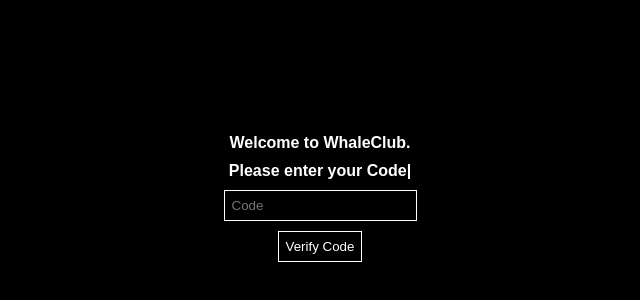
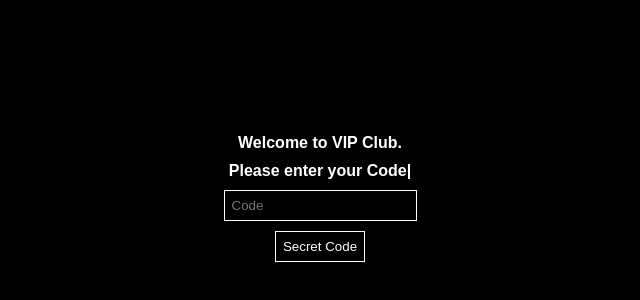
Before and after one commit to Ksmung1/portfolio, a React (Create React App) app: page / in a window 1280 px wide. Shown: the part 116-416 px from the top of the page, without its empty margins (320-960 px from the left). Built offline with nearby package versions, Linux system fonts and the light colour scheme.

Commit message:
3rd commit

```diff
--- a/src/screens/Auth.jsx
+++ b/src/screens/Auth.jsx
@@ -9,7 +9,7 @@
   const [welcomeText, setWelcomeText] = useState("");
   const [promptText, setPromptText] = useState("");
 
-  const welcomeMessage = "Welcome to WhaleClub.";
+  const welcomeMessage = "Welcome to VIP Club.";
   const promptMessage = "Please enter your Code|";
 
   // Typewriter effect function (FIXED)
@@ -60,7 +60,7 @@
         value={code}
         onChange={(e) => setCode(e.target.value)}
       />
-      <button onClick={handleClick}>Verify Code</button>
+      <button onClick={handleClick}>Secret Code</button>
     </div>
   );
 };
--- a/src/screens/Portfolio.jsx
+++ b/src/screens/Portfolio.jsx
@@ -5,22 +5,22 @@
     label: "ALTCOINS",
     coins: [
       { name: "Coin", amount: "Amount", isHeading: true },
-      { name: "KLV", amount: 2 },
+      { name: "KLV", amount: "soon" },
     ],
   },
   {
           label: "PRE-SALE Projects",
           coins: [
             { name: "Coin", amount: "Amount", isHeading: true },
-            { name: "KLV", amount: 2 },
+            { name: "FROX", amount: "soon" },
           ],
         },
   {
     label: "FUTURE TRADING",
     coins: [
       { name: "Coin", amount: "Amount", isHeading: true },
-      { name: "USDT", amount: 1000 },
-      { name: "USDC", amount: 500 },
+      { name: "USDT", amount: "soon" },
+      { name: "USDC", amount: "soon" },
     ],
   },
   {
```
